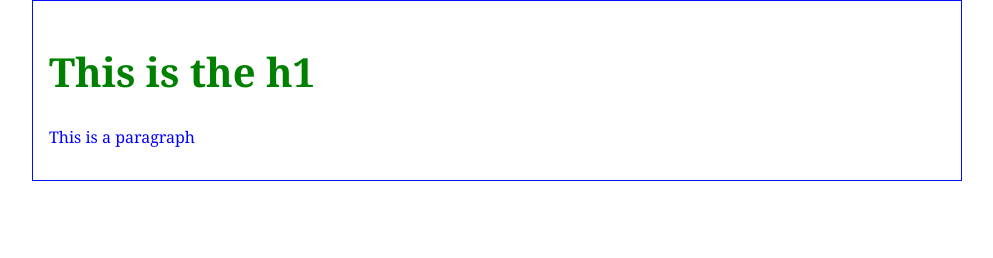
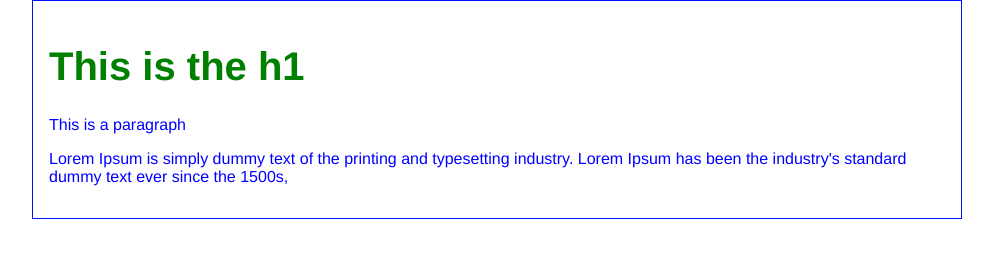
Before and after one commit to ulibarriUcol/blogTest, a plain HTML site: page index.html in a window 1280 px wide. Shown: the whole page, without its empty margins (143-1136 px from the left). Drawn offline with Linux system fonts and the light colour scheme.

Commit message:
agregado el contenido final al blog

```diff
--- a/index.html
+++ b/index.html
@@ -13,6 +13,8 @@
         <div id="post">
             <h1>This is the h1</h1>
             <p>This is a paragraph</p>
+            <p>Lorem Ipsum is simply dummy text of the printing and typesetting industry. Lorem Ipsum has been the
+                industry's standard dummy text ever since the 1500s,</p>
         </div>
     </div>
     <!--
--- a/styles.css
+++ b/styles.css
@@ -14,7 +14,7 @@ h1 {
   body {
     color: blue;
     text-align: center;
-    font-family: Georgia, 'Times New Roman', Times, serif;
+    font-family: 'Franklin Gothic Medium', 'Arial Narrow', Arial, sans-serif;
     font-size: 16px;
     margin: 0;
     padding: 0;  }
```
